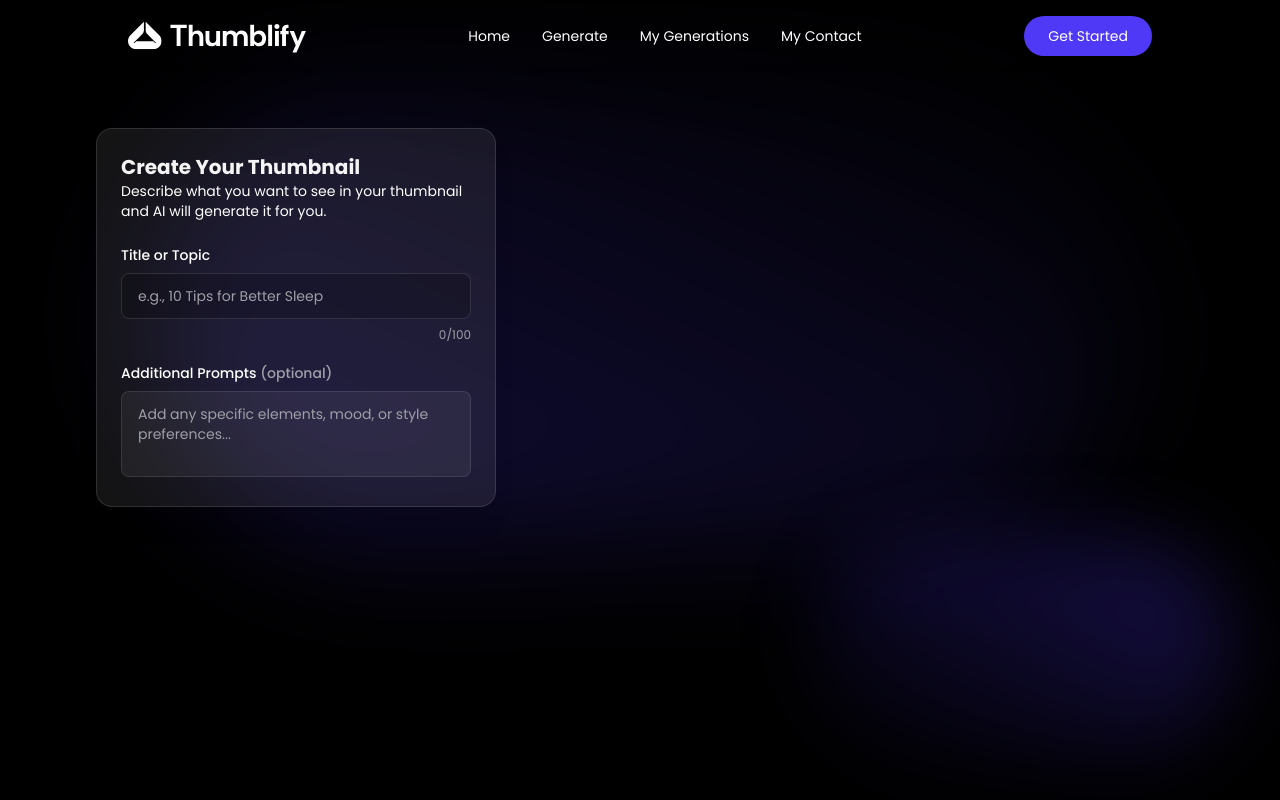
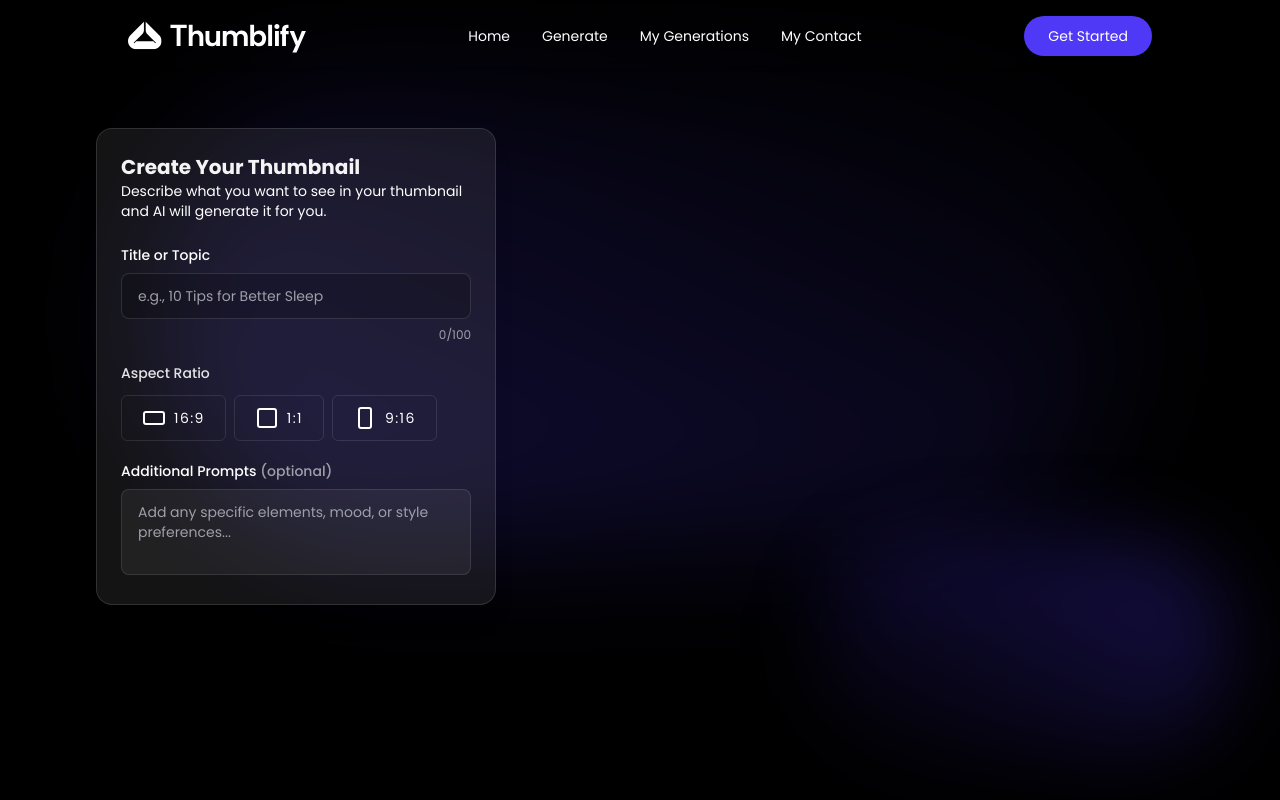
Before and after one commit to siddharthNirmale/Thumbnail, a React (Vite) app in the folder client/: page /generate/1 in a window 1280 px wide. Shown: the top 800 px of the page. Built offline with nearby package versions, Linux system fonts and the light colour scheme.

Commit message:
Add AspectRatioSelector component and integrate it into Generate page

```diff
--- /dev/null
+++ b/client/src/components/AspectRatioSelector.tsx
@@ -0,0 +1,49 @@
+import React from "react"
+import { RectangleHorizontal, RectangleVertical, Square } from "lucide-react"
+import { aspectRatios, type AspectRatio } from "../assets/assets"
+
+const AspectRatioSelector = ({
+  value,
+  onChange,
+}: {
+  value: AspectRatio
+  onChange: (ratio: AspectRatio) => void
+}) => {
+  const iconMap: Record<AspectRatio, React.ReactNode> = {
+    "16:9": <RectangleHorizontal className="size-6" />,
+    "1:1": <Square className="size-6" />,
+    "9:16": <RectangleVertical className="size-6" />,
+
+  }
+
+  return (
+    <div className="space-y-3">
+      <label className="block text-sm font-medium text-zinc-200">
+        Aspect Ratio
+      </label>
+
+      <div className="flex flex-wrap gap-2">
+        {aspectRatios.map((ratio) => {
+          const selected = value === ratio
+
+          return (
+            <button
+              key={ratio}
+              type="button"
+              onClick={() => onChange(ratio)}
+              className={`flex items-center gap-2 rounded-md border px-5 py-2.5 text-sm transition
+                border-white/10
+                ${selected ? "bg-white/10" : "hover:bg-white/5"}
+              `}
+            >
+              {iconMap[ratio]}
+              <span className="tracking-widest">{ratio}</span>
+            </button>
+          )
+        })}
+      </div>
+    </div>
+  )
+}
+
+export default AspectRatioSelector
--- a/client/src/pages/Generate.tsx
+++ b/client/src/pages/Generate.tsx
@@ -2,20 +2,21 @@
 import { useParams } from 'react-router-dom';
 import type { IThumbnail } from '../assets/assets';
 import SoftBackdrop from '../components/SoftBackdrop';
+import AspectRatioSelector from '../components/AspectRatioSelector';
 
 const Generate = () => {
 
-  const {id} = useParams();
-  const [title,setTitle] = useState('');
-  const [additonalDetails,setAdditonalDetails] = useState('');
-  const [thumbnail,setThumbnail] = useState<IThumbnail | null>(null);
-  const [loading,setLoading] =useState(false);
+  const { id } = useParams();
+  const [title, setTitle] = useState('');
+  const [additonalDetails, setAdditonalDetails] = useState('');
+  const [thumbnail, setThumbnail] = useState<IThumbnail | null>(null);
+  const [loading, setLoading] = useState(false);
 
 
 
   return (
     <>
-    <SoftBackdrop/>
+      <SoftBackdrop />
 
       <div className="pt-24 min-h-screen  ">
         <main className='max-w-6xl mx-auto px-4  sm:px-6 lg:px-8 py-8 pb-28 lg:pb-8'>
@@ -33,7 +34,7 @@
                   {/* title input  */}
                   <div className='space-y-2 '>
                     <label className='block text-sm font-medium' > Title or Topic </label>
-                <input type="text" value={title} onChange={(e)=>setTitle(e.target.value)} maxLength={100} placeholder='e.g., 10 Tips for Better Sleep'
+                    <input type="text" value={title} onChange={(e) => setTitle(e.target.value)} maxLength={100} placeholder='e.g., 10 Tips for Better Sleep'
                       className='w-full px-4 py-3 rounded-lg border border-white/12 bg-black/20 text-zinc-100 placeholder:text-zinc-400 focus:outline-none focus:ring-2 focus:ring-indigo-500' />
                     <div className='flex justify-end '>
                       <span className='text-xs text-zinc-400'>{title.length}/100</span>
@@ -41,6 +42,7 @@
                   </div>
 
                   {/* aspect ratio selector */}
+                  <AspectRatioSelector />
 
 
                   {/* styleselector */}
@@ -52,7 +54,7 @@
                     <label className='block text-sm font-medium' >Additional Prompts <span className='text-zinc-400'>(optional)</span>
 
                     </label>
-              <textarea value={additonalDetails} onChange={(e)=>setAdditonalDetails(e.target.value)} placeholder='Add any specific elements, mood, or style preferences...' className='w-full px-4 py-3 rounded-lg border border-white/10 bg-white/6 text-zinc-100 placeholder:text-zinc-400 focus:outline-none focus:ring-2 focus:ring-indigo-500 resize-none' rows={3}/>
+                    <textarea value={additonalDetails} onChange={(e) => setAdditonalDetails(e.target.value)} placeholder='Add any specific elements, mood, or style preferences...' className='w-full px-4 py-3 rounded-lg border border-white/10 bg-white/6 text-zinc-100 placeholder:text-zinc-400 focus:outline-none focus:ring-2 focus:ring-indigo-500 resize-none' rows={3} />
 
                   </div>
                 </div>
```
Lines whose indentation alone changed are shown as unchanged.
